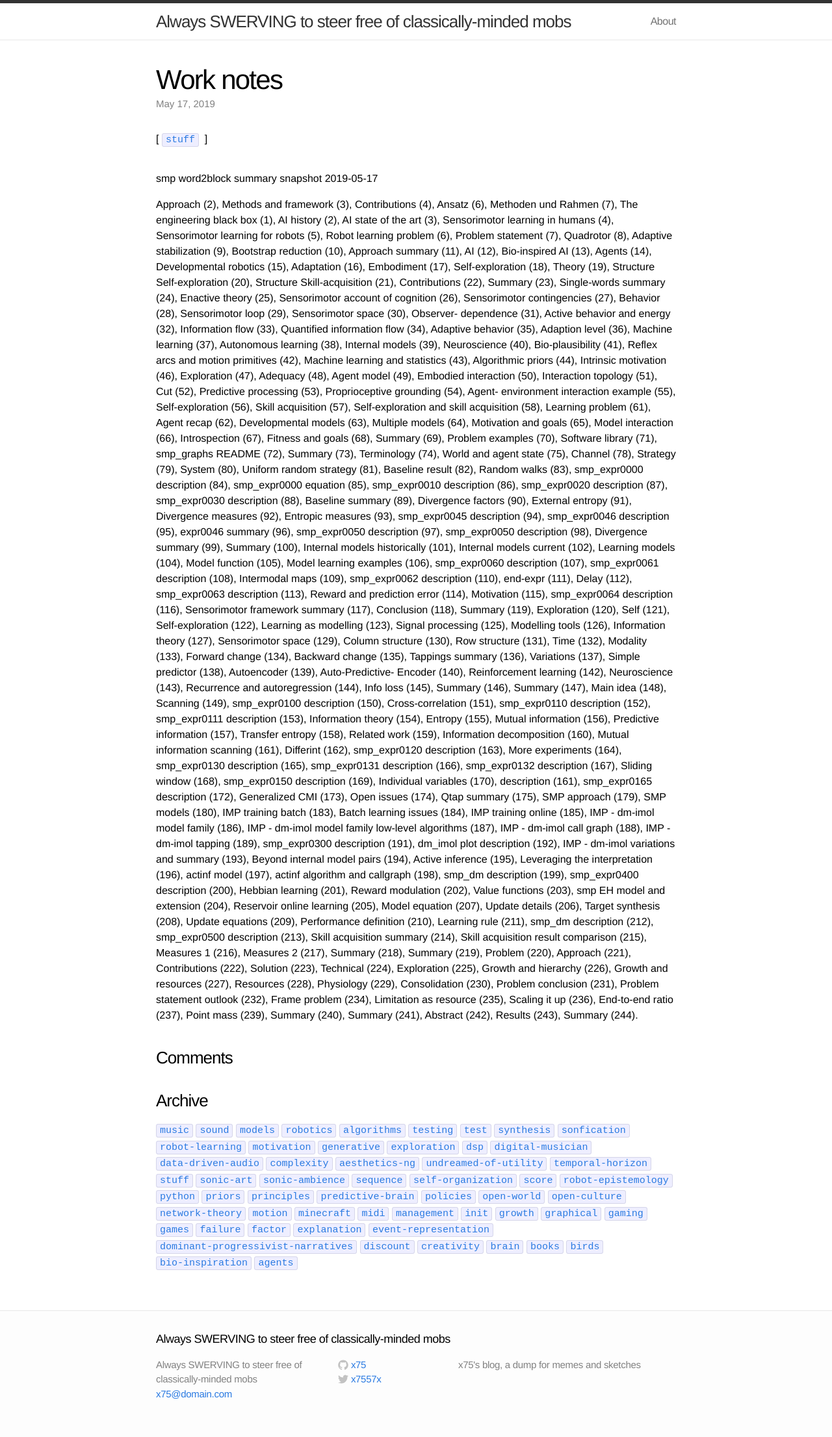
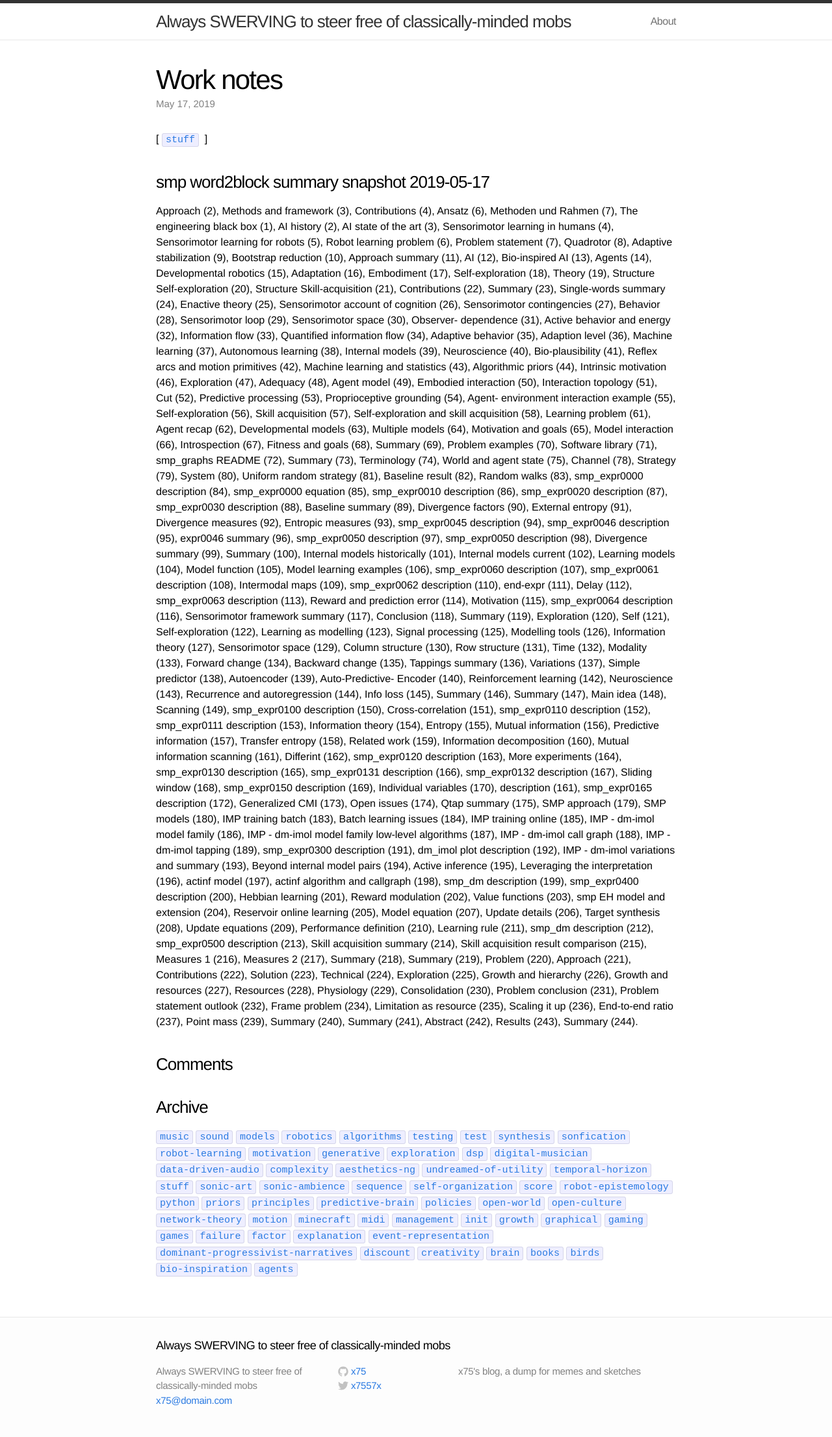
Before and after one commit to x75/x75.github.io, a Jekyll site: the page built from _posts/2019-05-17-smp-block-sequence.md, in a window 1280 px wide. Shown: the whole page at 65% size. Built offline with Jekyll 4.4.1, drawn with Linux system fonts in a browser that asks for light colours; comment, search, counter and statistics services are not loaded.

Commit message:
headline fix?

```diff
--- a/_posts/2019-05-17-smp-block-sequence.md
+++ b/_posts/2019-05-17-smp-block-sequence.md
@@ -5,7 +5,7 @@ comments: true
 tags: stuff
 ---
 
-# smp word2block summary snapshot 2019-05-17
+### smp word2block summary snapshot 2019-05-17
 
 Approach (2), Methods and framework (3), Contributions (4), Ansatz
 (6), Methoden und Rahmen (7), The engineering black box (1), AI
```
